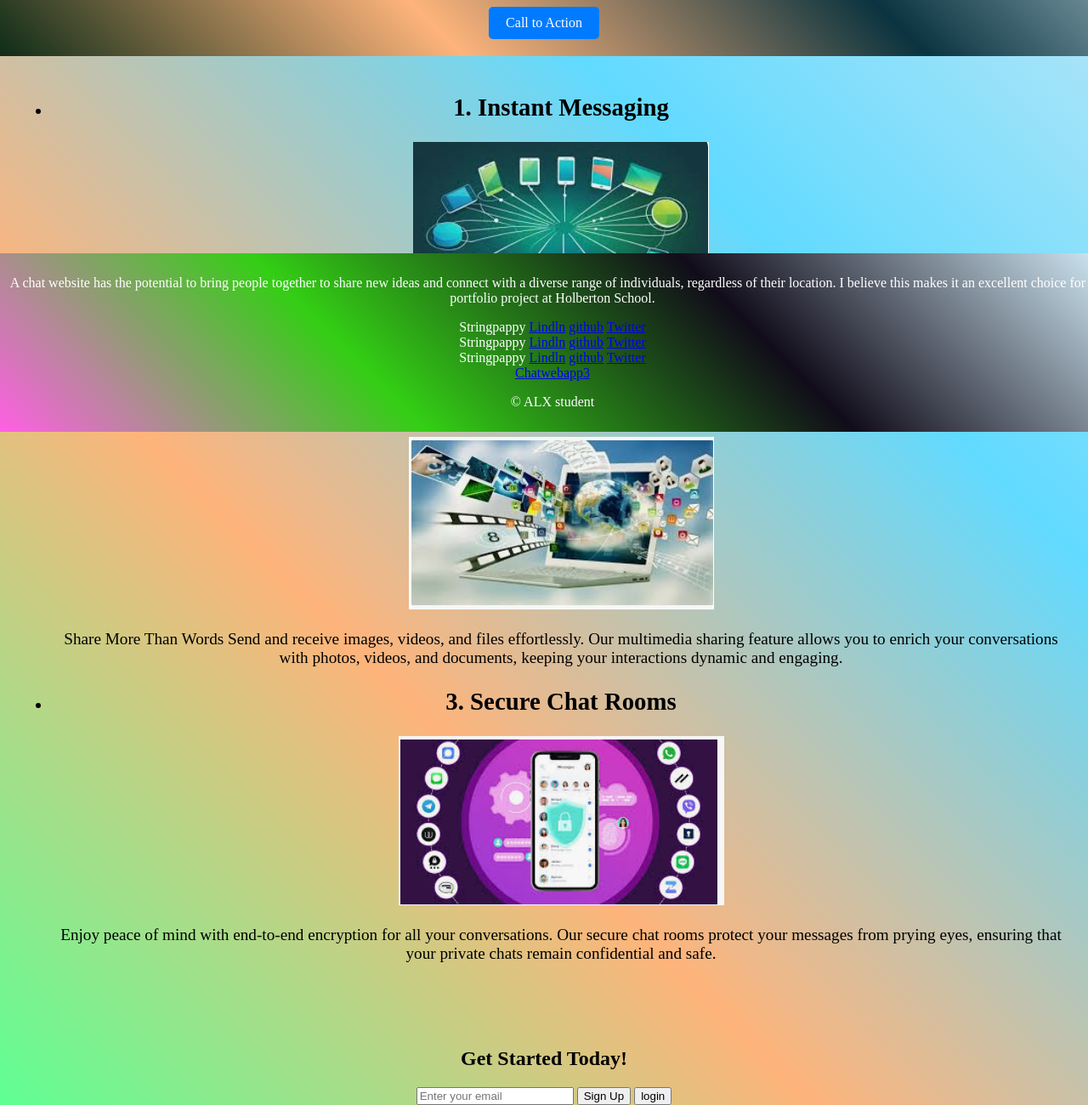
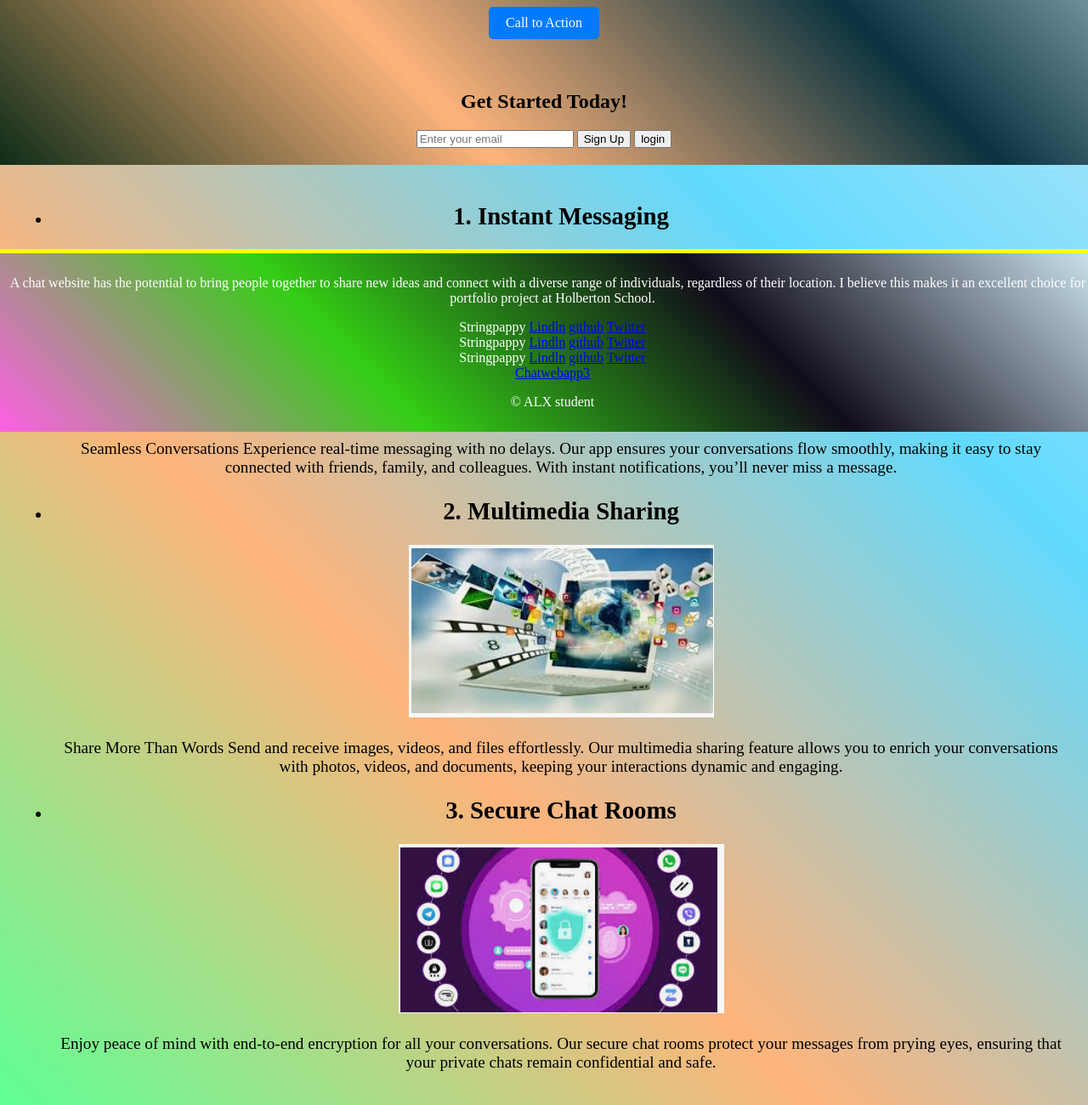
Before and after one commit to Stringpappy/landing-page, a plain HTML site: page index.html in a window 1280 px wide. Shown: the part 292-1592 px from the top of the page at 85% size. Drawn offline with Linux system fonts and the light colour scheme.

Commit message:
landing page

```diff
--- a/index.html
+++ b/index.html
@@ -11,6 +11,14 @@
         <div class="img"></div>
         <h1>Your new favorite place for instant conversations and meaningful connections.</h1>
         <a href="#cta" class="cta-button">Call to Action</a>
+        <section id="cta"></section>
+        <h2>Get Started Today!</h2>
+        <form>
+            <input type="email" placeholder="Enter your email" required>
+            <button type="submit">Sign Up</button>
+            <button type="submit">login</button>
+        </form>
+    </section>
     </header>
 
     <section id="highlight">
@@ -41,14 +49,7 @@
         </ul>
 
     </section>
-    <section id="cta"></section>
-        <h2>Get Started Today!</h2>
-        <form>
-            <input type="email" placeholder="Enter your email" required>
-            <button type="submit">Sign Up</button>
-            <button type="submit">login</button>
-        </form>
-    </section>
+
     <footer>
         <p>A chat website has the potential to bring people together to share new ideas and connect with a diverse range of individuals, regardless of their location. I believe this makes it an excellent choice for a portfolio project at Holberton School.
 
--- a/styles.css
+++ b/styles.css
@@ -51,6 +51,8 @@ footer {
     position:fixed;
     bottom: 0px;
     width: 100%;
+    border-top:5px solid yellow;
+
 }
 .img{
     margin: 0;
```
